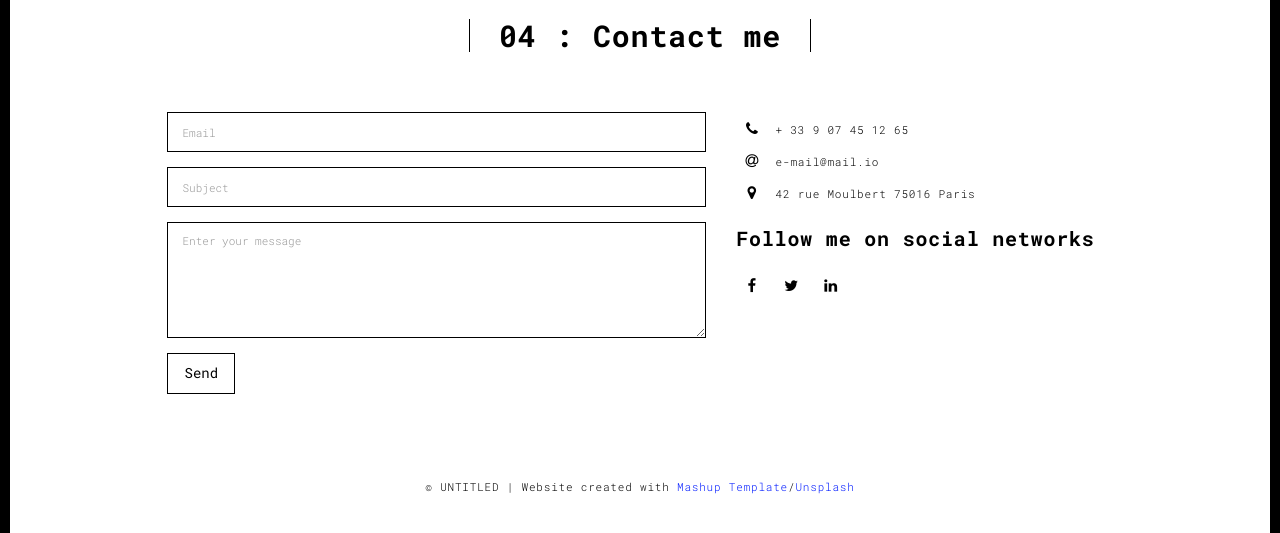
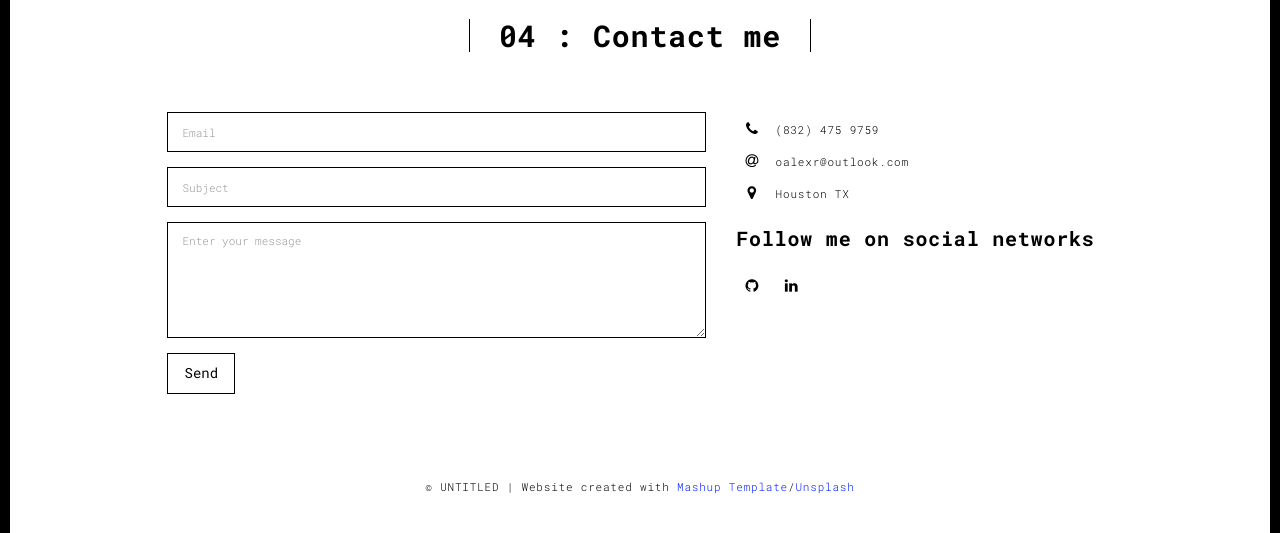
Before and after one commit to Oscar568/Oscar-s-portfolio, a Flask app: page /contact.html in a window 1280 px wide. Shown: the part 90-623 px from the top of the page. Run offline with Flask 3, Linux system fonts and the light colour scheme; some libraries are stand-ins or nearby versions.

Commit message:
Update contact.html
updated version 8/23/24

```diff
--- a/templates/contact.html
+++ b/templates/contact.html
@@ -79,32 +79,31 @@
                           <span class="fa-icon">
                             <i class="fa fa-phone" aria-hidden="true"></i>
                           </span>
-                          + 33 9 07 45 12 65
+                          (832) 475 9759
                         </li>
                         <li>
                           <span class="fa-icon">
                             <i class="fa fa-at" aria-hidden="true"></i>
                           </span>
-                          e-mail@mail.io
+                          oalexr@outlook.com
                         </li>
                         <li>
                           <span class="fa-icon">
                             <i class="fa fa fa-map-marker" aria-hidden="true"></i>
                           </span>
-                          42 rue Moulbert 75016 Paris
+                          Houston TX
                         </li>
                       </ul>
                       <h3>Follow me on social networks</h3>
-                      <a href="http://www.facebook.com" title="" class="fa-icon">
-                        <i class="fa fa-facebook"></i>
-                      </a>
-                      <a href="http://www.twitter.com" title="" class="fa-icon">
-                        <i class="fa fa-twitter"></i>
+                      <a href="http://www.github.com" title="" class="fa-icon">
+                        <i class="fa fa-github"></i>
                       </a>
                       <a href="http://www.linkedin.com" title="" class="fa-icon">
                         <i class="fa fa-linkedin"></i>
                       </a>
-
+                      <a href="http://www.discord.com" title="" class="fa-icon">
+                        <i class="fa fa-discord"></i>
+                      </a>
                     </div>
                   </div>
                 </form>
```
